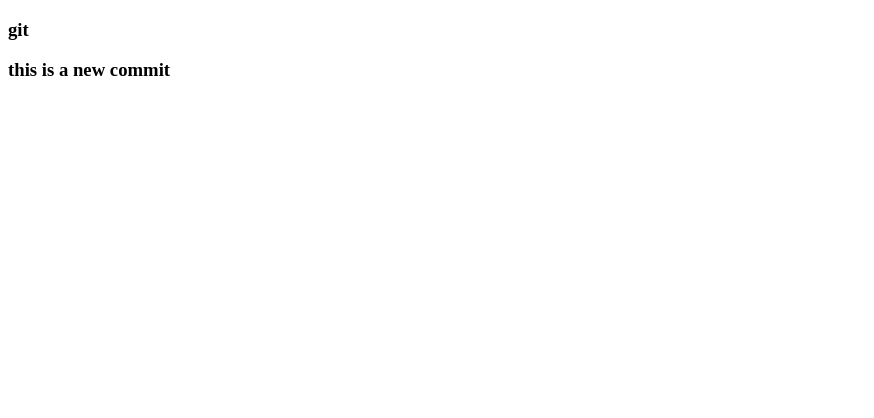
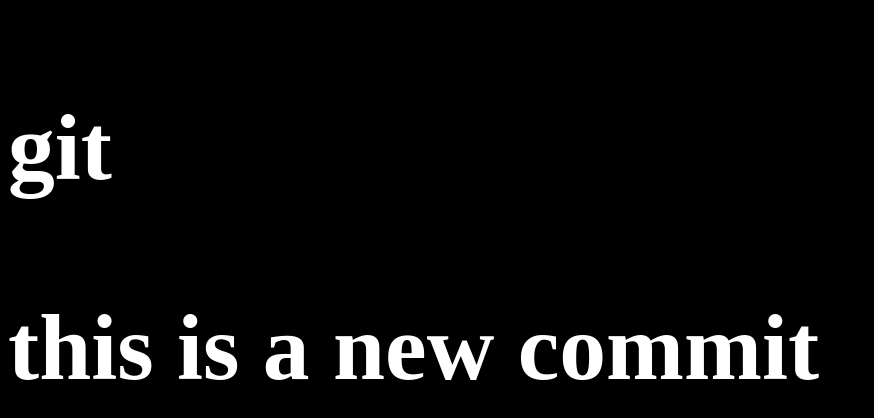
Before and after one commit to theaymanian2803/test1, a plain HTML site: page index.html in a window 1280 px wide. Shown: the whole page, without its empty margins (0-874 px from the left). Drawn offline with Linux system fonts and the light colour scheme.

Commit message:
talt commit

```diff
--- a/index.html
+++ b/index.html
@@ -4,7 +4,14 @@
     <meta charset="UTF-8" />
     <meta name="viewport" content="width=device-width, initial-scale=1.0" />
     <title>Document</title>
+    <link rel="stylesheet" href="main.css">
   </head>
+  <style>
+    body{
+        background-color: black;
+        color: white;
+    }
+  </style>
   <body>
     <h3>git</h3>
     <h3>this is a new commit</h3>
--- /dev/null
+++ b/main.css
@@ -0,0 +1,3 @@
+html{
+    font-size: 5rem;
+}
```
